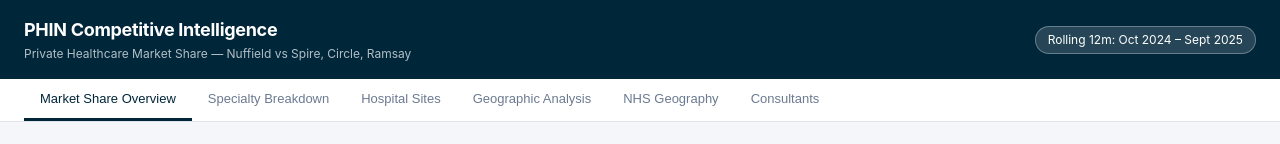
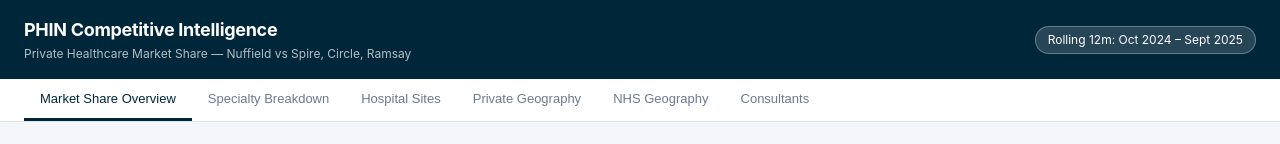
Before and after one commit to chrisgowland/PHIN, a React (Vite) app in the folder dashboard/: page / in a window 1280 px wide. Shown: the top 144 px of the page. Built offline with nearby package versions, Linux system fonts and the light colour scheme.

Commit message:
Rename Geographic Analysis tab to Private Geography

```diff
--- a/dashboard/src/App.jsx
+++ b/dashboard/src/App.jsx
@@ -10,7 +10,7 @@
   { id: 'overview',    label: 'Market Share Overview' },
   { id: 'specialty',   label: 'Specialty Breakdown' },
   { id: 'sites',       label: 'Hospital Sites' },
-  { id: 'geo',         label: 'Geographic Analysis' },
+  { id: 'geo',         label: 'Private Geography' },
   { id: 'nhs',         label: 'NHS Geography' },
   { id: 'consultants', label: 'Consultants' },
 ];
```
